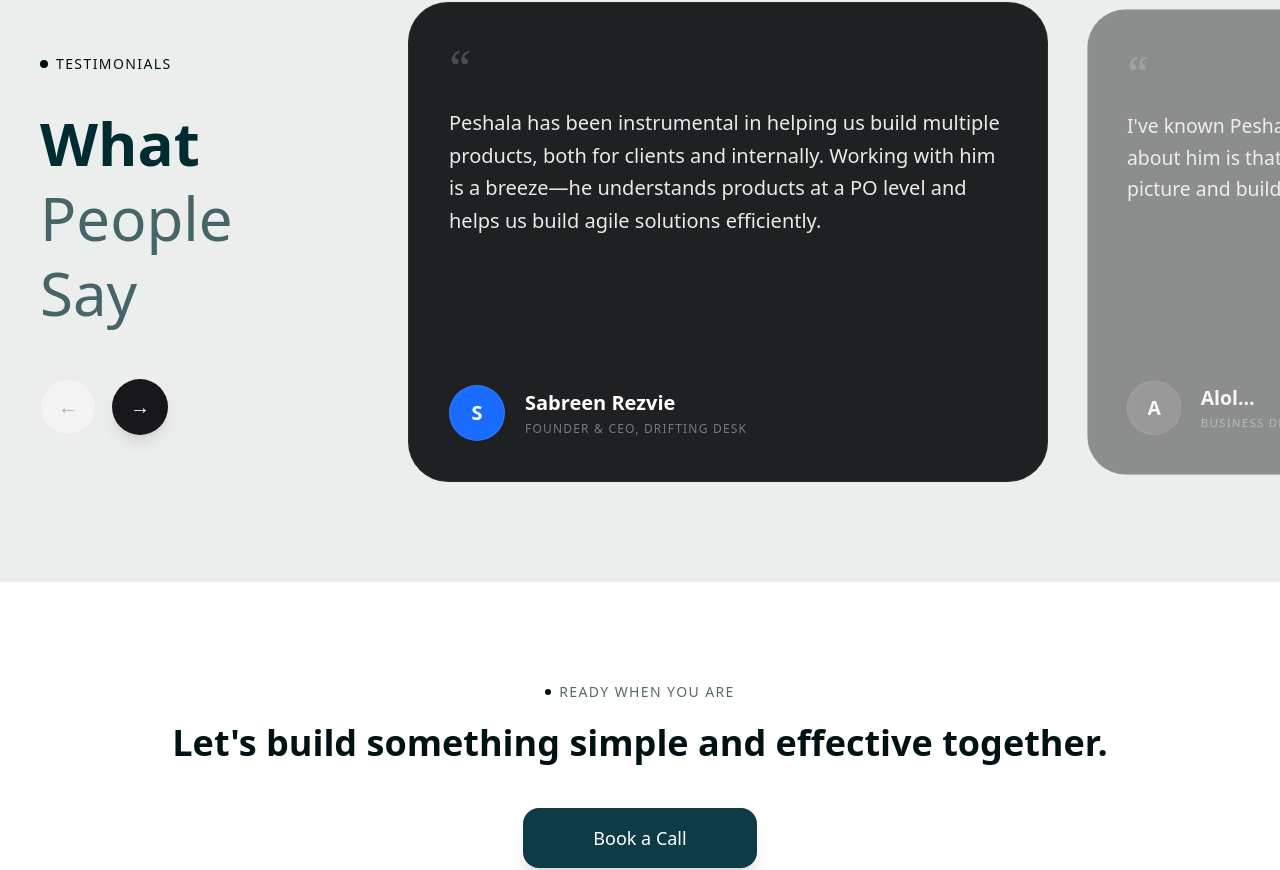
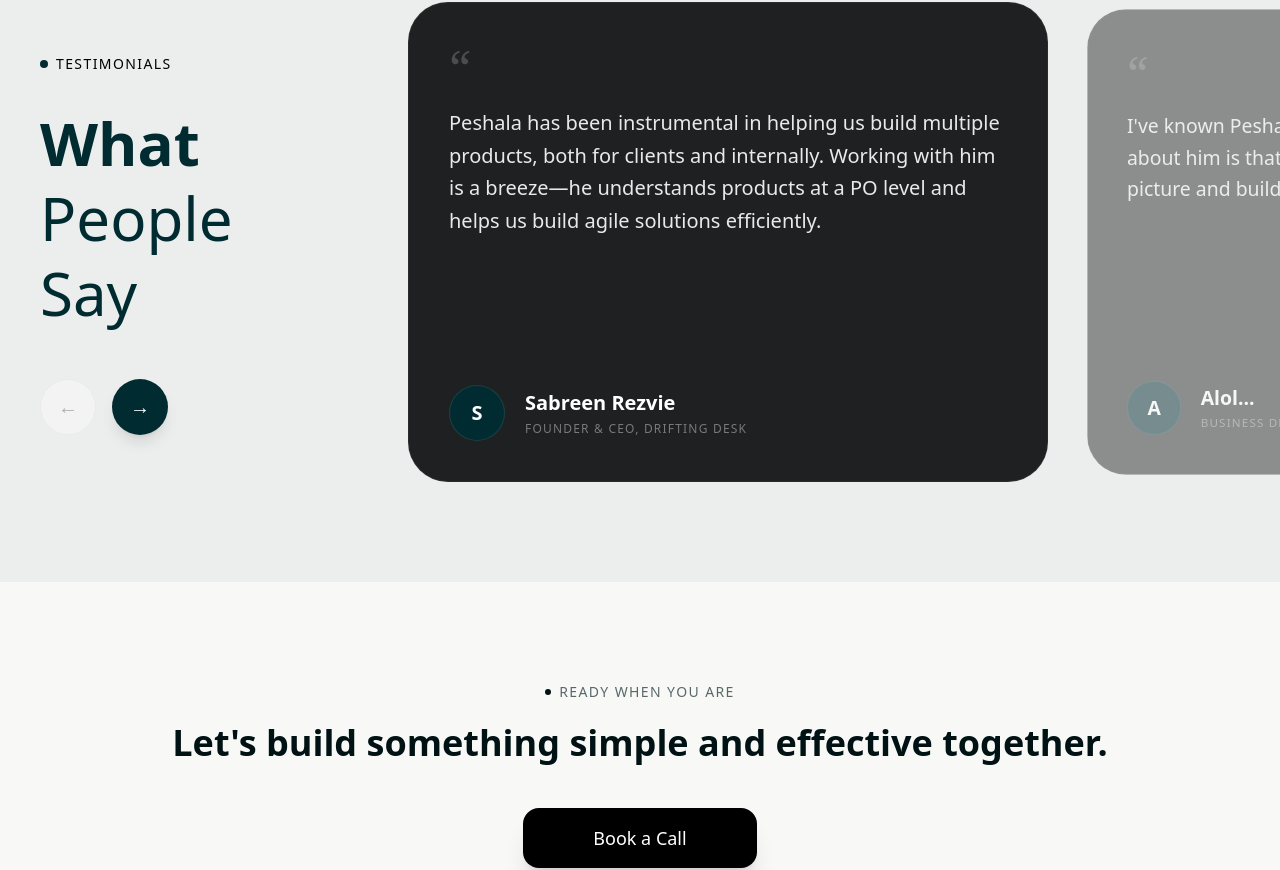
Before and after one commit to kushan00/ishan-portfolio, a Next.js app: page / in a window 1280 px wide. Shown: the part 5354-6224 px from the top of the page. Built offline with nearby package versions, Linux system fonts and the light colour scheme.

Commit message:
updated colors

```diff
--- a/app/components/TestimonialsCarousel.tsx
+++ b/app/components/TestimonialsCarousel.tsx
@@ -103,12 +103,12 @@ export default function TestimonialsCarousel() {
         <div className="flex flex-col justify-center flex-shrink-0 lg:w-72 relative z-10">
           <Reveal>
             <div className="mb-8 inline-flex items-center gap-2">
-              <span className="h-2 w-2 rounded-full bg-brand-primary" aria-hidden="true" />
-              <span className="text-sm font-medium uppercase tracking-widest text-brand-primary">Testimonials</span>
+              <span className="h-2 w-2 rounded-full bg-[#002B31]" aria-hidden="true" />
+              <span className="text-sm font-medium uppercase tracking-widest text-[#000000]">Testimonials</span>
             </div>
 
-            <h3 className="text-5xl font-bold leading-tight md:text-6xl text-brand-text">
-              What <br /> <span className="font-normal opacity-70">People Say</span>
+            <h3 className="text-5xl font-bold leading-tight md:text-6xl text-[#002B31]">
+              What <br /> <span className="font-normal text-[#002B31]">People Say</span>
             </h3>
 
             <div className="mt-12 flex gap-4">
@@ -125,8 +125,8 @@ export default function TestimonialsCarousel() {
               <button
                 onClick={next}
                 disabled={index === testimonials.length - 1}
-                className={`flex h-14 w-14 items-center justify-center rounded-full bg-zinc-900 text-white transition-all ${
-                  index === testimonials.length - 1 ? "opacity-30 cursor-not-allowed" : "hover:bg-zinc-800 active:scale-95 shadow-lg"
+                className={`flex h-14 w-14 items-center justify-center rounded-full bg-[#002B31] text-white transition-all ${
+                  index === testimonials.length - 1 ? "opacity-30 cursor-not-allowed" : "hover:bg-[#002B31]/90 active:scale-95 shadow-lg"
                 }`}
                 aria-label="Next testimonial"
               >
@@ -174,7 +174,7 @@ export default function TestimonialsCarousel() {
                   <div className="mt-10 flex items-center gap-5">
                     <div
                       className="flex h-14 w-14 flex-shrink-0 items-center justify-center rounded-full text-xl font-bold overflow-hidden text-white border border-white/10"
-                      style={{ background: testimonial.avatarBg ?? "#333" }}
+                      style={{ background: "#002B31" }}
                     >
                       {testimonial.initial}
                     </div>
--- a/app/page.tsx
+++ b/app/page.tsx
@@ -275,7 +275,7 @@ const works = [
       <TestimonialsCarousel />
 
       {/* Contact CTA */}
-      <section className="section-gap bg-white" aria-label="Contact call to action">
+      <section className="section-gap bg-[#F8F9F7]" aria-label="Contact call to action">
         <div className="main-container flex flex-col items-center text-center">
           <Reveal>
             <p className="mb-4 flex items-center justify-center gap-2">
@@ -287,7 +287,7 @@ const works = [
             </h3>
             <a
               href="mailto:ishan.kavinda@example.com"
-              className="w-full md:w-[50%] lg:w-[25%] mt-10 inline-flex items-center justify-center rounded-2xl bg-brand-secondary px-8 py-4 text-lg font-medium text-white shadow-xl transition-transform hover:scale-105 active:scale-95"
+              className="w-full md:w-[50%] lg:w-[25%] mt-10 inline-flex items-center justify-center rounded-2xl bg-[#000000] px-8 py-4 text-lg font-medium text-white shadow-xl transition-transform hover:scale-105 active:scale-95"
             >
               Book a Call
             </a>
--- a/app/projects/[slug]/page.tsx
+++ b/app/projects/[slug]/page.tsx
@@ -143,6 +143,11 @@ export default async function ProjectPage({ params }: ProjectPageProps) {
               <span className="font-normal text-[#123f47]">Token </span>
               <strong className="font-bold text-[#0a2f38]">Landing</strong>
             </>
+          ) : project.slug === 'data-console' ? (
+            <>
+              <span className="font-normal text-[#123f47]">Data </span>
+              <strong className="font-bold text-[#0a2f38]">Console</strong>
+            </>
           ) : (
             <strong className="font-bold text-[#0a2f38]">{project.selectedTitle}</strong>
           )}
```
